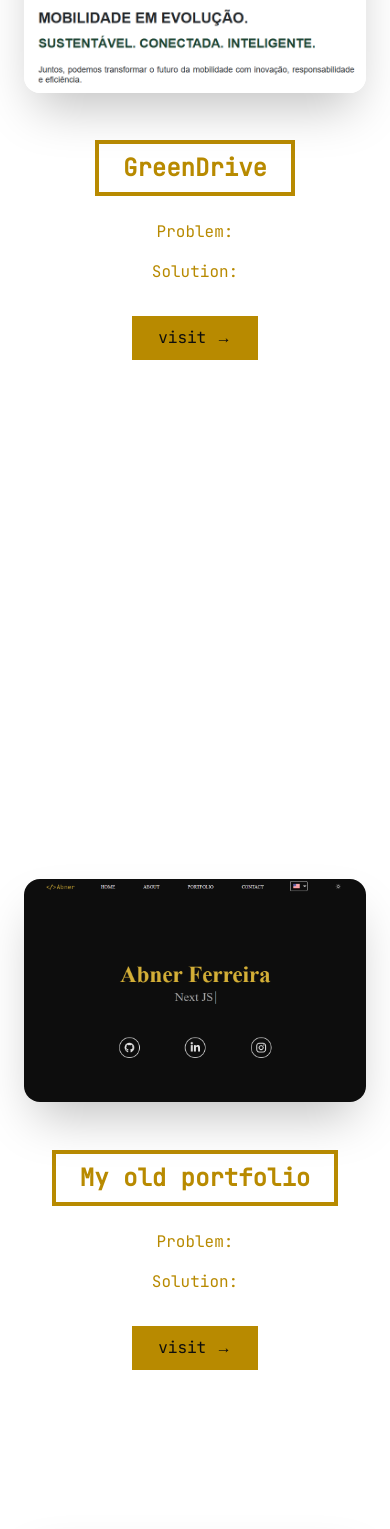
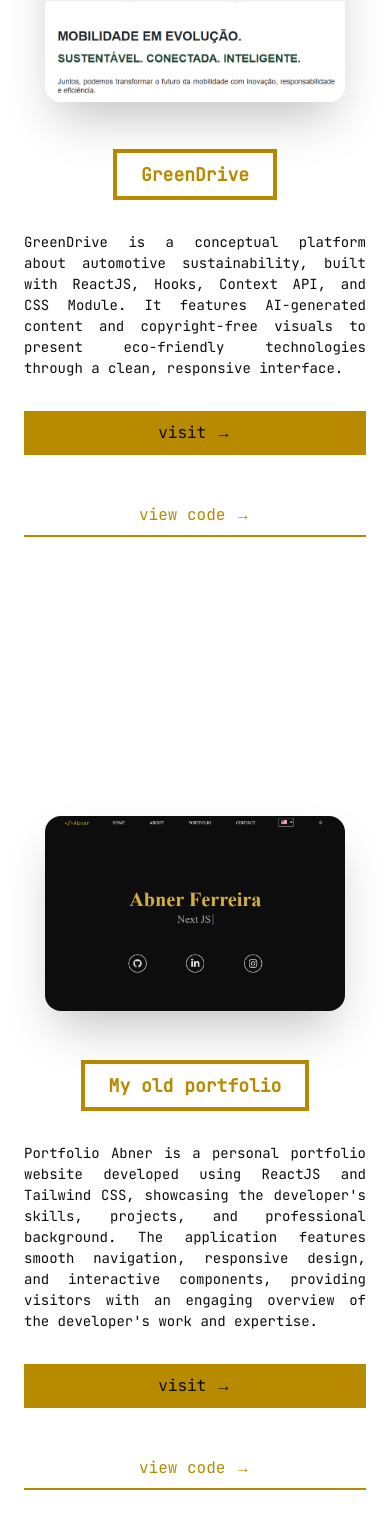
Before and after one commit to Abner-Ferreira/portfolio-next-2025, a Next.js app: page /work in a window 390 px wide. Shown: the part 397-1926 px from the top of the page. Built offline with nearby package versions, Linux system fonts and the light colour scheme.

Commit message:
Ajustado a responsividade

```diff
--- a/src/components/projectSection/ProjectSectionLeft.jsx
+++ b/src/components/projectSection/ProjectSectionLeft.jsx
@@ -7,15 +7,16 @@
 export default function ProjectSectionLeft({
   name,
   link,
+  github,
   img,
-  problem,
-  solution,
+  description,
 }) {
   return (
     <>
       <section
-        className='h-[100vh] text-[var(--mainText)] px-6 py-20 flex flex-col-reverse gap-12
-        md:h-[60vh] md:flex-row md:items-center md:justify-center md:gap-16 md:px-20
+        className='h-[100vh] text-[var(--mainText)] px-6 py-20 flex flex-col-reverse gap-12 my-10
+        md:h-[80vh] md:w-[90%] md:flex-row md:items-center md:justify-center md:gap-16 md:px-20
+        lg:h-[60vh]
        '
       >
         {/* Coluna da DIREITA */}
@@ -27,27 +28,49 @@
           md:text-left md:w-[50%]
           '
         >
-          <h2 className='text-2xl sm:text-3xl md:text-4xl font-bold text-[var(--yellow)] border-4 border-[var(--yellow)] inline-block px-6 py-2 mb-6 self-center md:self-start'>
+          <h2
+            className='
+              text-[18px] font-bold text-[var(--yellow)] border-4 border-[var(--yellow)] inline-block px-6 py-2 mb-8 self-center
+              sm:text-2xl
+              md:text-3xl md:self-start
+          '
+          >
             {name}
           </h2>
 
-          <p className='mb-4 text-[var(--mainText)]'>
-            <span className='text-[var(--yellow)]'>Problem:</span> {problem}
+          <p className='text-[14px] text-justify mb-8 text-[var(--mainText)]
+            sm:text-[16px]
+          '>
+            {description}
           </p>
 
-          <p className='mb-8 text-[var(--mainText)]'>
-            <span className='text-[var(--yellow)]'>Solution:</span> {solution}
-          </p>
+          <div
+            className='
+            w-[100%] flex justify-between items-center flex-col gap-10
 
+            md:w-[80%] md:flex-row
+          '
+          >
             <a
               href={link}
               target='_blank'
-            className='inline-block bg-[var(--yellow)] text-[var(--mainText)] px-6 py-2 border-2 border-[var(--yellow)] hover:bg-transparent hover:text-[var(--yellow)] transition-all duration-300 self-center hover:cursor-pointer
-            md:self-start
+              className='w-[100%] flex justify-center items-center bg-[var(--yellow)] text-[var(--mainText)] px-6 py-2 border-2 border-[var(--yellow)] hover:bg-transparent hover:text-[var(--yellow)] transition-all duration-300 self-center hover:cursor-pointer
+              md:self-start md:w-[40%]
             '
             >
               visit →
             </a>
+
+            <a
+              href={github}
+              target='_blank'
+              className='w-[100%] flex justify-center items-center bg-transparent text-[var(--yellow)] px-6 py-2 border-b-2 border-[var(--yellow)] hover:border-2 transition-all duration-75 self-center hover:cursor-pointer
+              md:self-start md:w-[40%]
+            '
+            >
+              view code →
+            </a>
+          </div>
         </motion.div>
 
         {/* Coluna da ESQUERDA */}
@@ -66,7 +89,10 @@
             glareMaxOpacity={0.1}
             glareColor='#ffffff'
             scale={1.02}
-            className='max-w-[500px] w-full'
+            className='max-w-[300px] w-full
+              sm:max-w-[350px]
+              md:max-w-[500px]
+            '
           >
             <Image
               src={img}
--- a/src/components/projectSection/ProjectSectionRight.jsx
+++ b/src/components/projectSection/ProjectSectionRight.jsx
@@ -4,20 +4,28 @@
 import { motion } from 'framer-motion'
 import Tilt from 'react-parallax-tilt'
 
-export default function ProjectSectionRight({name, link, img, problem, solution}) {
+export default function ProjectSectionRight({
+  name,
+  link,
+  github,
+  img,
+  description,
+}) {
   return (
     <>
-      <section className='h-[100vh] text-[var(--mainText)] px-6 py-20 flex flex-col gap-12
-        md:h-[60vh] md:flex-row md:items-center md:justify-center md:gap-16 md:px-20
-       '>
-
+      <section
+        className='h-[100vh] text-[var(--mainText)] px-6 py-20 flex flex-col gap-12 my-10
+        md:h-[80vh] md:w-[90%] md:flex-row md:items-center md:justify-center md:gap-16 md:px-20
+        lg:h-[60vh]
+       '
+      >
         {/* Coluna da ESQUERDA */}
         <motion.div
           initial={{ opacity: 0, y: 50 }}
           animate={{ opacity: 1, y: 0 }}
           transition={{ duration: 0.6 }}
           className='w-full flex justify-center
-            md:w-1/2  md:justify-start
+            md:w-1/2 md:justify-start
           '
         >
           <Tilt
@@ -27,7 +35,10 @@
             glareMaxOpacity={0.1}
             glareColor='#ffffff'
             scale={1.02}
-            className='max-w-[500px] w-full'
+            className='max-w-[300px] w-full
+              sm:max-w-[350px]
+              md:max-w-[500px]
+            '
           >
             <Image
               src={img}
@@ -44,31 +55,53 @@
           initial={{ opacity: 0, y: 50 }}
           animate={{ opacity: 1, y: 0 }}
           transition={{ duration: 0.8, delay: 0.2 }}
-          className='w-full md:w-1/2 text-center md:text-left flex flex-col justify-center'
+          className='w-full text-center flex flex-col justify-center
+          md:text-left md:w-[50%]
+          '
         >
-          <h2 className='text-2xl sm:text-3xl md:text-4xl font-bold text-[var(--yellow)] border-4 border-[var(--yellow)] inline-block px-6 py-2 mb-6 self-center md:self-start'>
+          <h2
+            className='
+              text-[18px] font-bold text-[var(--yellow)] border-4 border-[var(--yellow)] inline-block px-6 py-2 mb-8 self-center
+              sm:text-2xl
+              md:text-3xl md:self-start
+            '
+          >
             {name}
           </h2>
 
-          <p className='mb-4 text-[var(--mainText)]'>
-            <span className='text-[var(--yellow)]'>Problem:</span>{' '}
-            {problem}
+          <p className='text-[14px] text-justify mb-8 text-[var(--mainText)]
+            sm:text-[16px]
+          '>
+            {description}
           </p>
 
-          <p className='mb-8 text-[var(--mainText)]'>
-            <span className='text-[var(--yellow)]'>Solution:</span>{' '}
-            {solution}
-          </p>
+          <div
+            className='
+            w-[100%] flex justify-between items-center flex-col gap-10
 
+            md:w-[80%] md:flex-row
+          '
+          >
             <a
               href={link}
               target='_blank'
-            className='inline-block bg-[var(--yellow)] text-[var(--mainText)] px-6 py-2 border-2 border-[var(--yellow)] hover:bg-transparent hover:text-[var(--yellow)] transition-all duration-300 self-center hover:cursor-pointer
-            md:self-start
+              className='w-[100%] flex justify-center items-center bg-[var(--yellow)] text-[var(--mainText)] px-6 py-2 border-2 border-[var(--yellow)] hover:bg-transparent hover:text-[var(--yellow)] transition-all duration-300 self-center hover:cursor-pointer
+              md:self-start md:w-[40%]
             '
             >
               visit →
             </a>
+
+            <a
+              href={github}
+              target='_blank'
+              className='w-[100%] flex justify-center items-center bg-transparent text-[var(--yellow)] px-6 py-2 border-b-2 border-[var(--yellow)] hover:border-2 transition-all duration-75 self-center hover:cursor-pointer
+              md:self-start md:w-[40%]
+            '
+            >
+              view code →
+            </a>
+          </div>
         </motion.div>
       </section>
     </>
```
Lines whose indentation alone changed are shown as unchanged.
